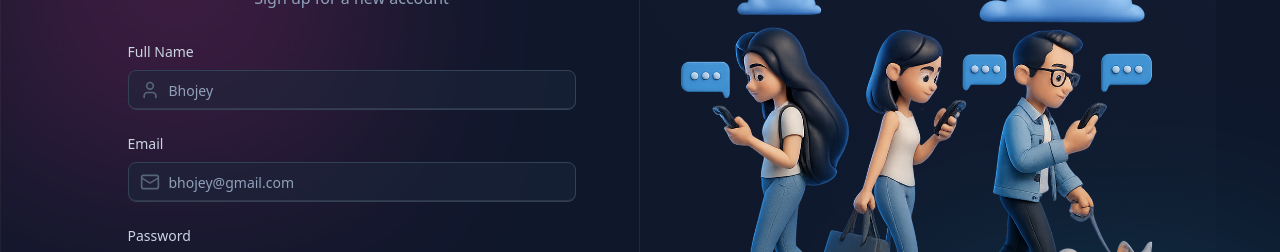
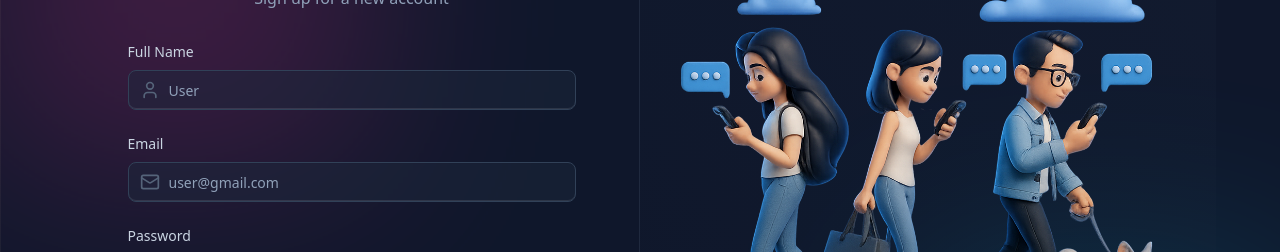
Before and after one commit to Pujan0021/Chat_Loop, a React (Vite) app in the folder FrontEnd/: page /signuppage in a window 1280 px wide. Shown: the part 214-466 px from the top of the page. Built offline with nearby package versions, Linux system fonts and the light colour scheme; no server answers.

Commit message:
LogIn Page & SignUp Page UI

```diff
--- a/FrontEnd/src/pages/LoginPage.jsx
+++ b/FrontEnd/src/pages/LoginPage.jsx
@@ -5,7 +5,6 @@ import {
   MessageCircleIcon,
   LockIcon,
   MailIcon,
-  UserIcon,
   LoaderIcon,
 } from "lucide-react";
 import { Link } from "react-router";
@@ -52,7 +51,7 @@ function LogInPage() {
                         setFormData({ ...formData, email: e.target.value })
                       }
                       className="input"
-                      placeholder="bhojey@gmail.com"
+                      placeholder="user@gmail.com"
                     />
                   </div>
                 </div>
--- a/FrontEnd/src/pages/SignUp.jsx
+++ b/FrontEnd/src/pages/SignUp.jsx
@@ -53,7 +53,7 @@ function SignUpPage() {
                         setFormData({ ...formData, fullName: e.target.value })
                       }
                       className="input"
-                      placeholder="Bhojey"
+                      placeholder="User"
                     />
                   </div>
                 </div>
@@ -70,7 +70,7 @@ function SignUpPage() {
                         setFormData({ ...formData, email: e.target.value })
                       }
                       className="input"
-                      placeholder="bhojey@gmail.com"
+                      placeholder="user@gmail.com"
                     />
                   </div>
                 </div>
```
